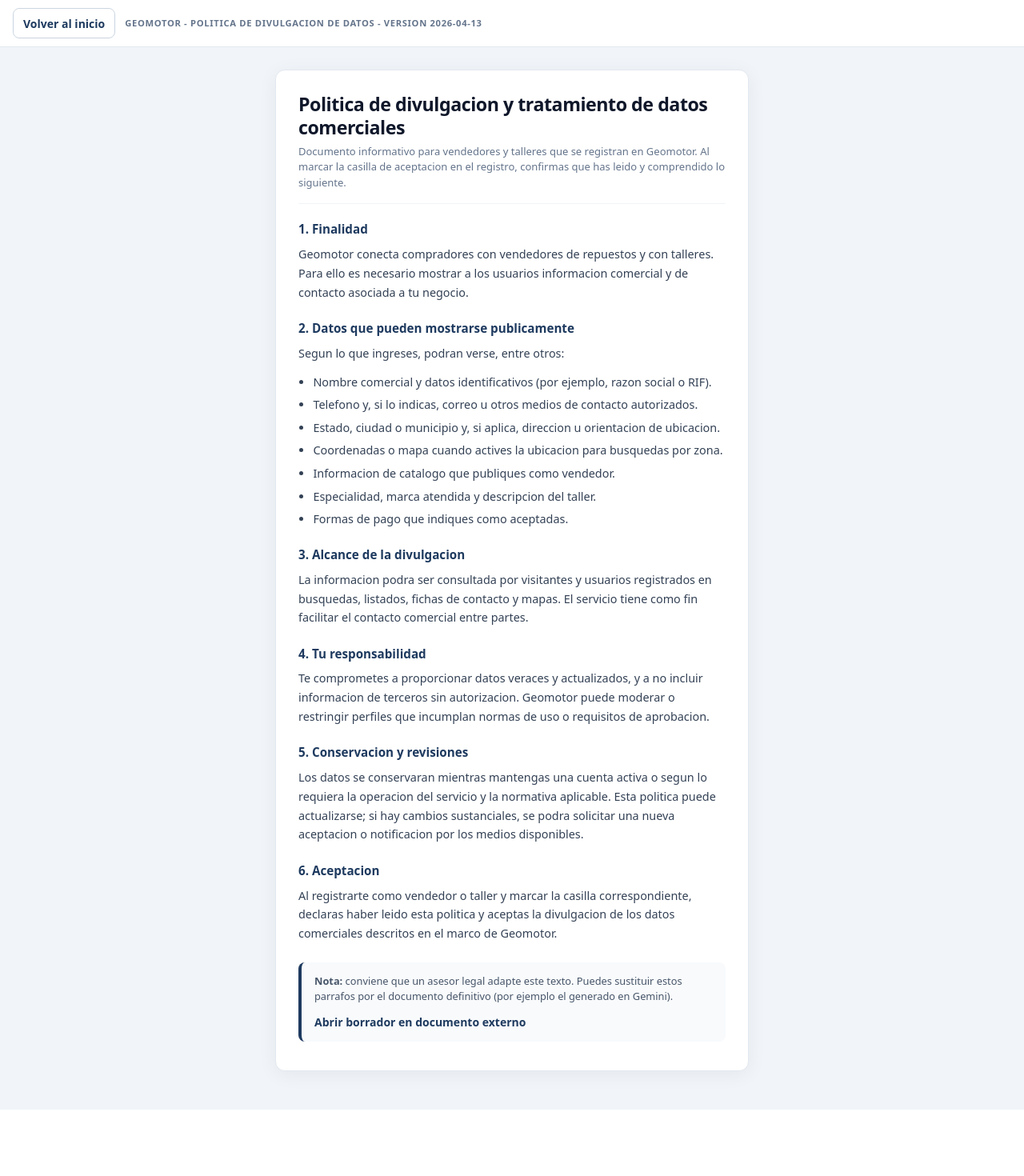
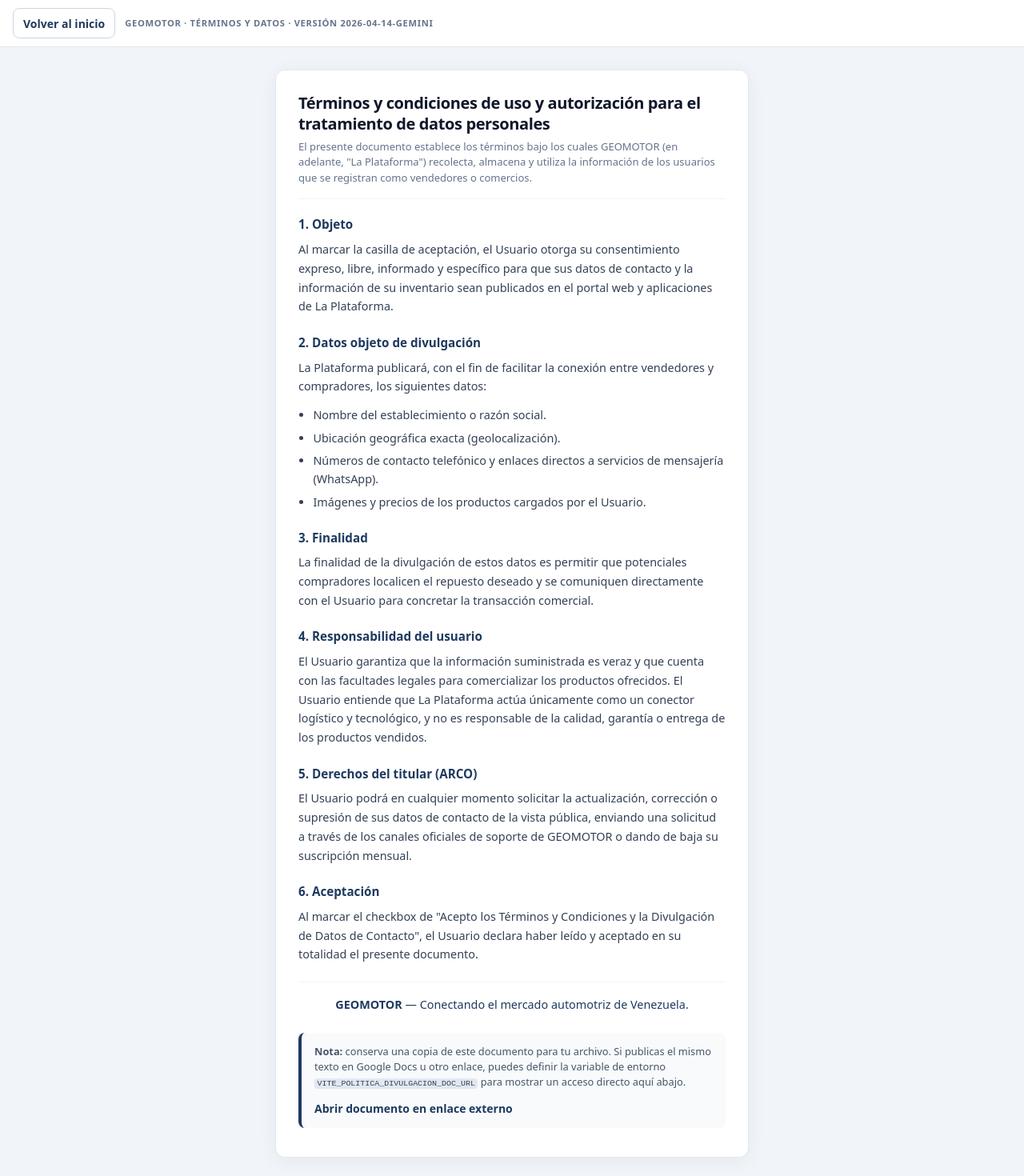
Before and after one commit to GEOMOTORVZLA/repuestero-app, a React (Vite) app: page /legal/politica-divulgacion-datos in a window 1280 px wide. Shown: the top 1470 px of the page at 80% size. Before the commit the page ends 1387 px from the top, so only its background shows below. Built offline with nearby package versions, Linux system fonts and the light colour scheme; no server answers.

Commit message:
Legal: términos GEOMOTOR, política divulgación y versión 2026-04-14-gemini
Made-with: Cursor

```diff
--- a/src/components/FormRegistro.tsx
+++ b/src/components/FormRegistro.tsx
@@ -776,18 +776,17 @@ export function FormRegistro({ tipo, onVolver, onExito }: FormRegistroProps) {
                   disabled={cargando}
                 />
                 <span className="form-registro-politica-texto">
-                  Declaro haber leído y acepto la{' '}
+                  Acepto los{' '}
                   <Link
                     to={rutaPoliticaDivulgacion}
                     target="_blank"
                     rel="noopener noreferrer"
                     className="form-registro-politica-link"
                   >
-                    Política de divulgación de datos
+                    Términos y Condiciones y la Divulgación de Datos de Contacto
                   </Link>{' '}
-                  (versión {POLITICA_DIVULGACION_VERSION}), y autorizo que la información comercial y de
-                  contacto que ingreso en Geomotor pueda mostrarse a los usuarios de la plataforma según lo
-                  descrito en dicho documento.
+                  (versión {POLITICA_DIVULGACION_VERSION}). Declaro haber leído el documento y autorizo la
+                  publicación de mis datos e inventario según lo indicado allí.
                 </span>
               </label>
               <p className="form-registro-politica-ayuda">
--- a/src/components/PoliticaDivulgacionDatos.css
+++ b/src/components/PoliticaDivulgacionDatos.css
@@ -74,16 +74,16 @@
 
 .politica-divulgacion-titulo {
   margin: 0 0 0.35rem;
-  font-size: 1.2rem;
+  font-size: 1.05rem;
   font-weight: 700;
   color: #0f172a;
-  line-height: 1.25;
+  line-height: 1.3;
   letter-spacing: -0.02em;
 }
 
 @media (min-width: 640px) {
   .politica-divulgacion-titulo {
-    font-size: 1.45rem;
+    font-size: 1.25rem;
   }
 }
 
@@ -144,3 +144,20 @@
   font-weight: 600;
   color: #1e3a5f;
 }
+
+.politica-divulgacion-cierre {
+  margin-top: 1.35rem;
+  padding-top: 1rem;
+  border-top: 1px solid #f1f5f9;
+  text-align: center;
+  font-size: 0.9rem;
+  color: #1e3a5f;
+}
+
+.politica-divulgacion-nota code {
+  font-size: 0.78em;
+  padding: 0.1em 0.35em;
+  border-radius: 4px;
+  background: #e2e8f0;
+  color: #334155;
+}
--- a/src/components/PoliticaDivulgacionDatos.tsx
+++ b/src/components/PoliticaDivulgacionDatos.tsx
@@ -13,72 +13,81 @@ export function PoliticaDivulgacionDatos() {
           Volver al inicio
         </Link>
         <p className="politica-divulgacion-meta">
-          Geomotor - Politica de divulgacion de datos - Version {POLITICA_DIVULGACION_VERSION}
+          GEOMOTOR · Términos y datos · Versión {POLITICA_DIVULGACION_VERSION}
         </p>
       </header>
 
       <article className="politica-divulgacion-doc">
         <div className="politica-divulgacion-hoja">
           <h1 className="politica-divulgacion-titulo">
-            Politica de divulgacion y tratamiento de datos comerciales
+            Términos y condiciones de uso y autorización para el tratamiento de datos personales
           </h1>
           <p className="politica-divulgacion-subtitulo">
-            Documento informativo para vendedores y talleres que se registran en Geomotor.
-            Al marcar la casilla de aceptacion en el registro, confirmas que has leido y comprendido lo siguiente.
+            El presente documento establece los términos bajo los cuales GEOMOTOR (en adelante, &quot;La
+            Plataforma&quot;) recolecta, almacena y utiliza la información de los usuarios que se registran
+            como vendedores o comercios.
           </p>
 
-          <h2 className="politica-divulgacion-h2">1. Finalidad</h2>
+          <h2 className="politica-divulgacion-h2">1. Objeto</h2>
           <p className="politica-divulgacion-p">
-            Geomotor conecta compradores con vendedores de repuestos y con talleres. Para ello es necesario
-            mostrar a los usuarios informacion comercial y de contacto asociada a tu negocio.
+            Al marcar la casilla de aceptación, el Usuario otorga su consentimiento expreso, libre, informado
+            y específico para que sus datos de contacto y la información de su inventario sean publicados en
+            el portal web y aplicaciones de La Plataforma.
           </p>
 
-          <h2 className="politica-divulgacion-h2">2. Datos que pueden mostrarse publicamente</h2>
-          <p className="politica-divulgacion-p">Segun lo que ingreses, podran verse, entre otros:</p>
+          <h2 className="politica-divulgacion-h2">2. Datos objeto de divulgación</h2>
+          <p className="politica-divulgacion-p">
+            La Plataforma publicará, con el fin de facilitar la conexión entre vendedores y compradores, los
+            siguientes datos:
+          </p>
           <ul className="politica-divulgacion-lista">
-            <li>Nombre comercial y datos identificativos (por ejemplo, razon social o RIF).</li>
-            <li>Telefono y, si lo indicas, correo u otros medios de contacto autorizados.</li>
-            <li>Estado, ciudad o municipio y, si aplica, direccion u orientacion de ubicacion.</li>
-            <li>Coordenadas o mapa cuando actives la ubicacion para busquedas por zona.</li>
-            <li>Informacion de catalogo que publiques como vendedor.</li>
-            <li>Especialidad, marca atendida y descripcion del taller.</li>
-            <li>Formas de pago que indiques como aceptadas.</li>
+            <li>Nombre del establecimiento o razón social.</li>
+            <li>Ubicación geográfica exacta (geolocalización).</li>
+            <li>Números de contacto telefónico y enlaces directos a servicios de mensajería (WhatsApp).</li>
+            <li>Imágenes y precios de los productos cargados por el Usuario.</li>
           </ul>
 
-          <h2 className="politica-divulgacion-h2">3. Alcance de la divulgacion</h2>
+          <h2 className="politica-divulgacion-h2">3. Finalidad</h2>
           <p className="politica-divulgacion-p">
-            La informacion podra ser consultada por visitantes y usuarios registrados en busquedas, listados,
-            fichas de contacto y mapas. El servicio tiene como fin facilitar el contacto comercial entre partes.
+            La finalidad de la divulgación de estos datos es permitir que potenciales compradores localicen el
+            repuesto deseado y se comuniquen directamente con el Usuario para concretar la transacción
+            comercial.
           </p>
 
-          <h2 className="politica-divulgacion-h2">4. Tu responsabilidad</h2>
+          <h2 className="politica-divulgacion-h2">4. Responsabilidad del usuario</h2>
           <p className="politica-divulgacion-p">
-            Te comprometes a proporcionar datos veraces y actualizados, y a no incluir informacion de terceros
-            sin autorizacion. Geomotor puede moderar o restringir perfiles que incumplan normas de uso o
-            requisitos de aprobacion.
+            El Usuario garantiza que la información suministrada es veraz y que cuenta con las facultades
+            legales para comercializar los productos ofrecidos. El Usuario entiende que La Plataforma actúa
+            únicamente como un conector logístico y tecnológico, y no es responsable de la calidad, garantía o
+            entrega de los productos vendidos.
           </p>
 
-          <h2 className="politica-divulgacion-h2">5. Conservacion y revisiones</h2>
+          <h2 className="politica-divulgacion-h2">5. Derechos del titular (ARCO)</h2>
           <p className="politica-divulgacion-p">
-            Los datos se conservaran mientras mantengas una cuenta activa o segun lo requiera la operacion del
-            servicio y la normativa aplicable. Esta politica puede actualizarse; si hay cambios sustanciales,
-            se podra solicitar una nueva aceptacion o notificacion por los medios disponibles.
+            El Usuario podrá en cualquier momento solicitar la actualización, corrección o supresión de sus
+            datos de contacto de la vista pública, enviando una solicitud a través de los canales oficiales de
+            soporte de GEOMOTOR o dando de baja su suscripción mensual.
           </p>
 
-          <h2 className="politica-divulgacion-h2">6. Aceptacion</h2>
+          <h2 className="politica-divulgacion-h2">6. Aceptación</h2>
           <p className="politica-divulgacion-p">
-            Al registrarte como vendedor o taller y marcar la casilla correspondiente, declaras haber leido
-            esta politica y aceptas la divulgacion de los datos comerciales descritos en el marco de Geomotor.
+            Al marcar el checkbox de &quot;Acepto los Términos y Condiciones y la Divulgación de Datos de
+            Contacto&quot;, el Usuario declara haber leído y aceptado en su totalidad el presente documento.
+          </p>
+
+          <p className="politica-divulgacion-p politica-divulgacion-cierre">
+            <strong>GEOMOTOR</strong> — Conectando el mercado automotriz de Venezuela.
           </p>
 
           <aside className="politica-divulgacion-nota">
-            <strong>Nota:</strong> conviene que un asesor legal adapte este texto. Puedes sustituir estos
-            parrafos por el documento definitivo (por ejemplo el generado en Gemini).
+            <strong>Nota:</strong> conserva una copia de este documento para tu archivo. Si publicas el mismo
+            texto en Google Docs u otro enlace, puedes definir la variable de entorno{' '}
+            <code>VITE_POLITICA_DIVULGACION_DOC_URL</code> para mostrar un acceso directo aquí abajo.
             {DOC_URL ? (
               <>
                 {' '}
                 <a href={DOC_URL} target="_blank" rel="noopener noreferrer" className="politica-divulgacion-doc-externo">
-                  Abrir borrador en documento externo
+                  Abrir documento en enlace externo
                 </a>
               </>
             ) : null}
--- a/src/constants/politicaDivulgacionDatos.ts
+++ b/src/constants/politicaDivulgacionDatos.ts
@@ -1,2 +1,2 @@
-export const POLITICA_DIVULGACION_VERSION = '2026-04-13';
+export const POLITICA_DIVULGACION_VERSION = '2026-04-14-gemini';
 export const RUTA_POLITICA_DIVULGACION_DATOS = '/legal/politica-divulgacion-datos';
```
